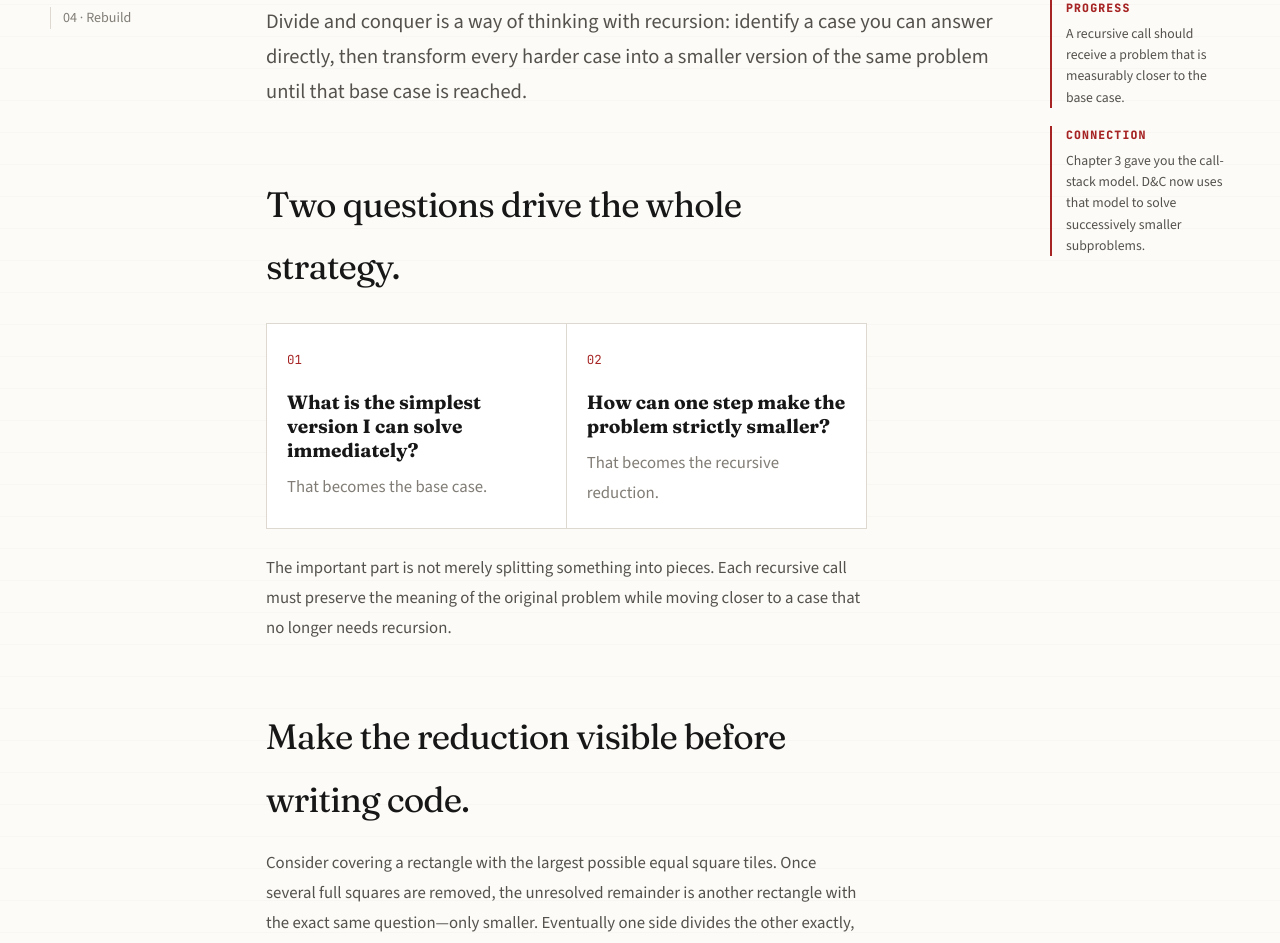
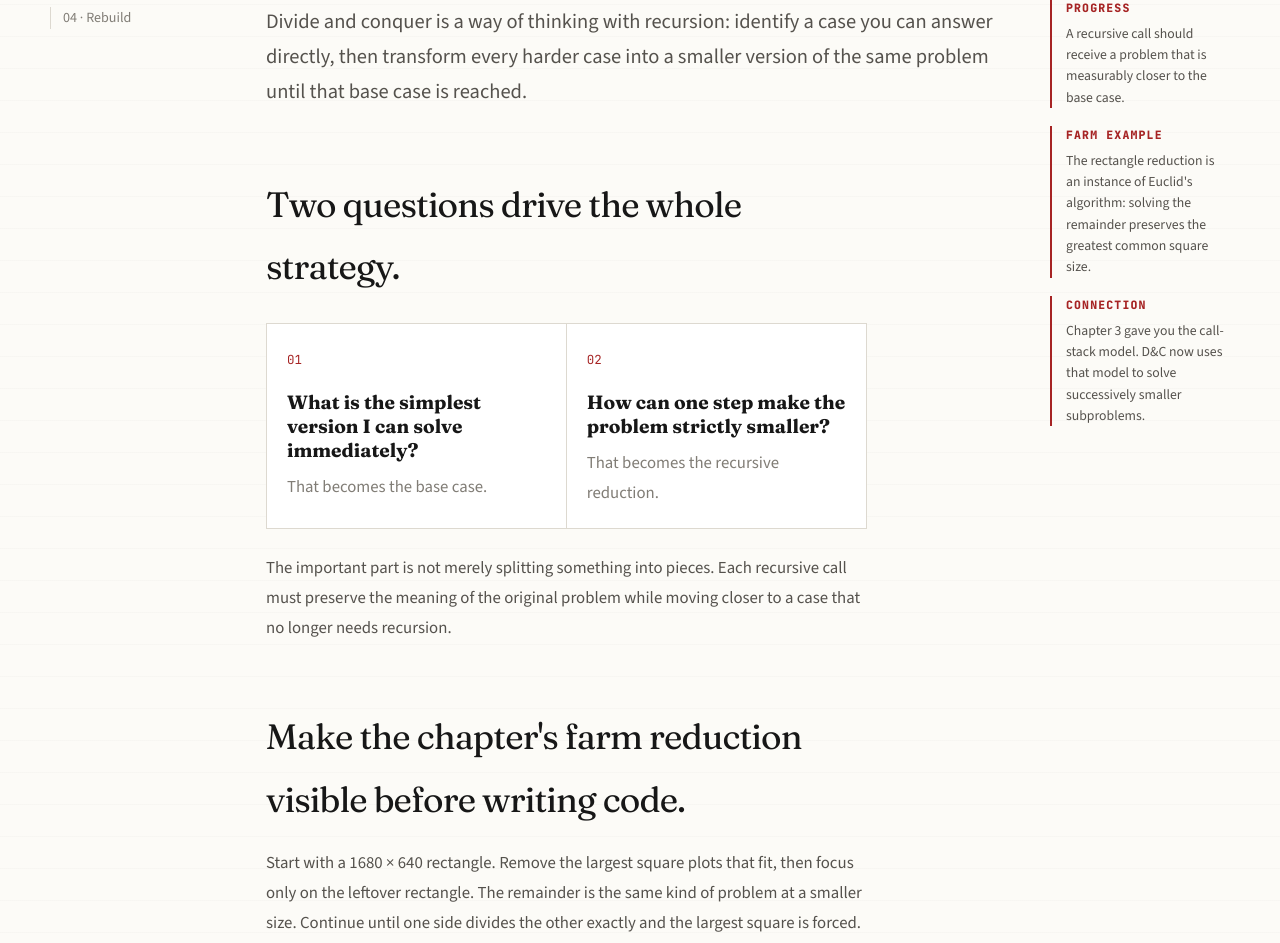
Before and after one commit to anatwork14/agocode, a Next.js app: page /learn/divide-and-conquer in a window 1280 px wide. Shown: the part 220-1163 px from the top of the page. Built offline with nearby package versions, Linux system fonts and the light colour scheme.

Commit message:
refine: follow Chapter 4 divide-and-conquer sequence more closely

```diff
--- a/app/learn/divide-and-conquer/page.tsx
+++ b/app/learn/divide-and-conquer/page.tsx
@@ -40,11 +40,11 @@ export default function DivideAndConquerPage() {
               </section>
 
               <section id="reduce">
-                <h2>Make the reduction visible before writing code.</h2>
+                <h2>Make the chapter&apos;s farm reduction visible before writing code.</h2>
                 <p>
-                  Consider covering a rectangle with the largest possible equal square tiles. Once several full squares
-                  are removed, the unresolved remainder is another rectangle with the exact same question—only smaller.
-                  Eventually one side divides the other exactly, which gives a natural stopping case.
+                  Start with a 1680 × 640 rectangle. Remove the largest square plots that fit, then focus only on the
+                  leftover rectangle. The remainder is the same kind of problem at a smaller size. Continue until one
+                  side divides the other exactly and the largest square is forced.
                 </p>
                 <DivideConquerTilingLab />
               </section>
@@ -68,16 +68,17 @@ export default function DivideAndConquerPage() {
                 <RecursiveSumRebuild />
                 <div className="action-row">
                   <Link className="button" href="/learn/chapter-3-recap">← Chapter 3 recap</Link>
-                  <Link className="button button--primary" href="/roadmap">Next: Quicksort →</Link>
+                  <Link className="button button--primary" href="/learn/quicksort">Next: Quicksort →</Link>
                 </div>
               </section>
             </div>
           </article>
 
           <aside className="margin-column" aria-label="Divide and conquer notes">
-            <MarginNote label="Mindset">D&C is a problem-solving strategy, not one fixed algorithm.</MarginNote>
+            <MarginNote label="Mindset">D&amp;C is a problem-solving strategy, not one fixed algorithm.</MarginNote>
             <MarginNote label="Progress">A recursive call should receive a problem that is measurably closer to the base case.</MarginNote>
-            <MarginNote label="Connection">Chapter 3 gave you the call-stack model. D&C now uses that model to solve successively smaller subproblems.</MarginNote>
+            <MarginNote label="Farm example">The rectangle reduction is an instance of Euclid&apos;s algorithm: solving the remainder preserves the greatest common square size.</MarginNote>
+            <MarginNote label="Connection">Chapter 3 gave you the call-stack model. D&amp;C now uses that model to solve successively smaller subproblems.</MarginNote>
           </aside>
         </div>
       </div>
```
